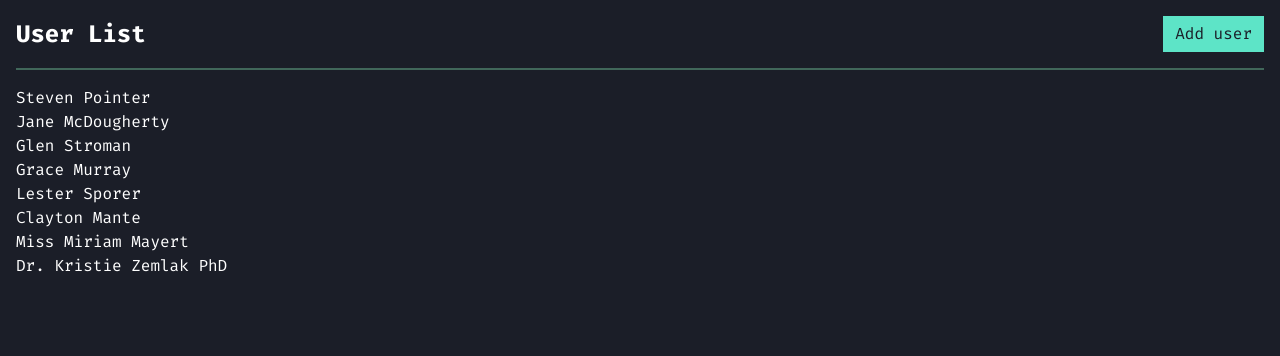
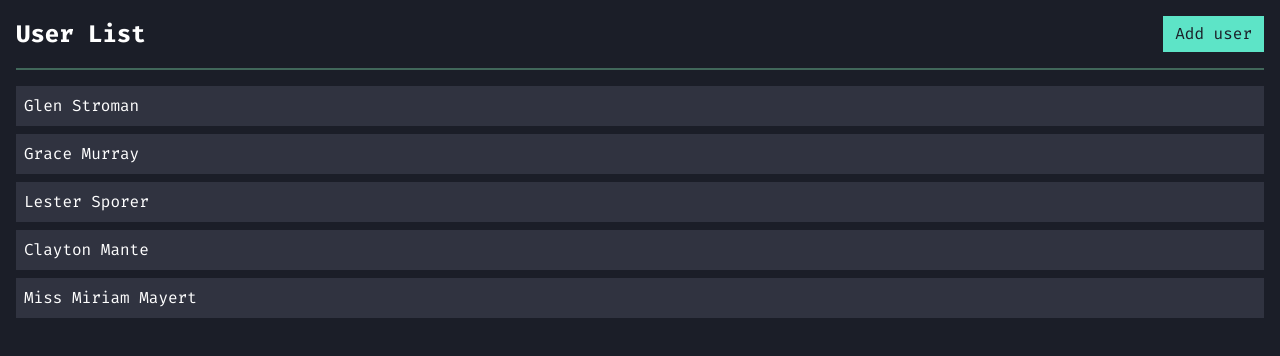
Before and after one commit to SmackSmash/grider-media-ts, a React (Vite) app: page / in a window 1280 px wide. Shown: the top 356 px of the page. Built offline with nearby package versions, Linux system fonts and the light colour scheme; data requests are answered from the project's data file.

Commit message:
A little more styling

```diff
--- a/db.json
+++ b/db.json
@@ -1,13 +1,5 @@
 {
   "users": [
-    {
-      "name": "Steven Pointer",
-      "id": "aasdasda"
-    },
-    {
-      "name": "Jane McDougherty",
-      "id": "jndksnfdnf"
-    },
     {
       "id": "TUP6wIpr9D9RZWvemECWg",
       "name": "Glen Stroman"
@@ -27,10 +19,6 @@
     {
       "id": "Zni98gHZuh2HF3jXpOr13",
       "name": "Miss Miriam Mayert"
-    },
-    {
-      "id": "RqFEcWAVgtDiVJyMC1--q",
-      "name": "Dr. Kristie Zemlak PhD"
     }
   ],
   "albums": [],
--- a/src/components/UsersList.tsx
+++ b/src/components/UsersList.tsx
@@ -25,7 +25,13 @@ const UsersList = () => {
   return (
     <div>
       {users.length
-        ? users.map(({ name, id }) => <h1 key={id}>{name}</h1>)
+        ? users.map(({ name, id }) => (
+            <span
+              className='flex h-10 w-full p-2 my-2 items-center bg-poimandres-darkslate'
+              key={id}>
+              {name}
+            </span>
+          ))
         : 'No users yet'}
     </div>
   );
--- a/src/store/thunks/fetchUsers.ts
+++ b/src/store/thunks/fetchUsers.ts
@@ -4,6 +4,6 @@ import { delay } from '../../utils';
 
 export const fetchUsers = createAsyncThunk('users/fetch', async () => {
   const response = await axios.get('http://localhost:3000/users');
-  await delay(1500);
+  await delay(500);
   return response.data;
 });
```
